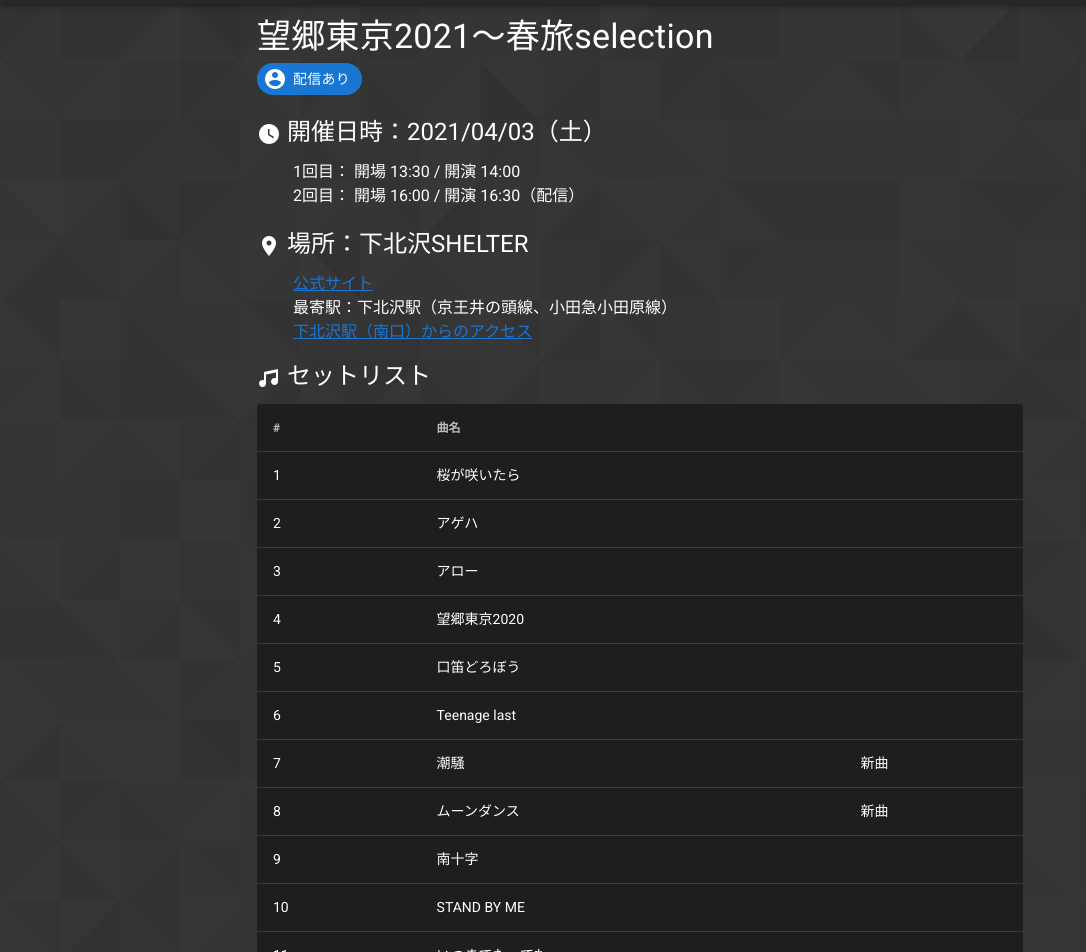
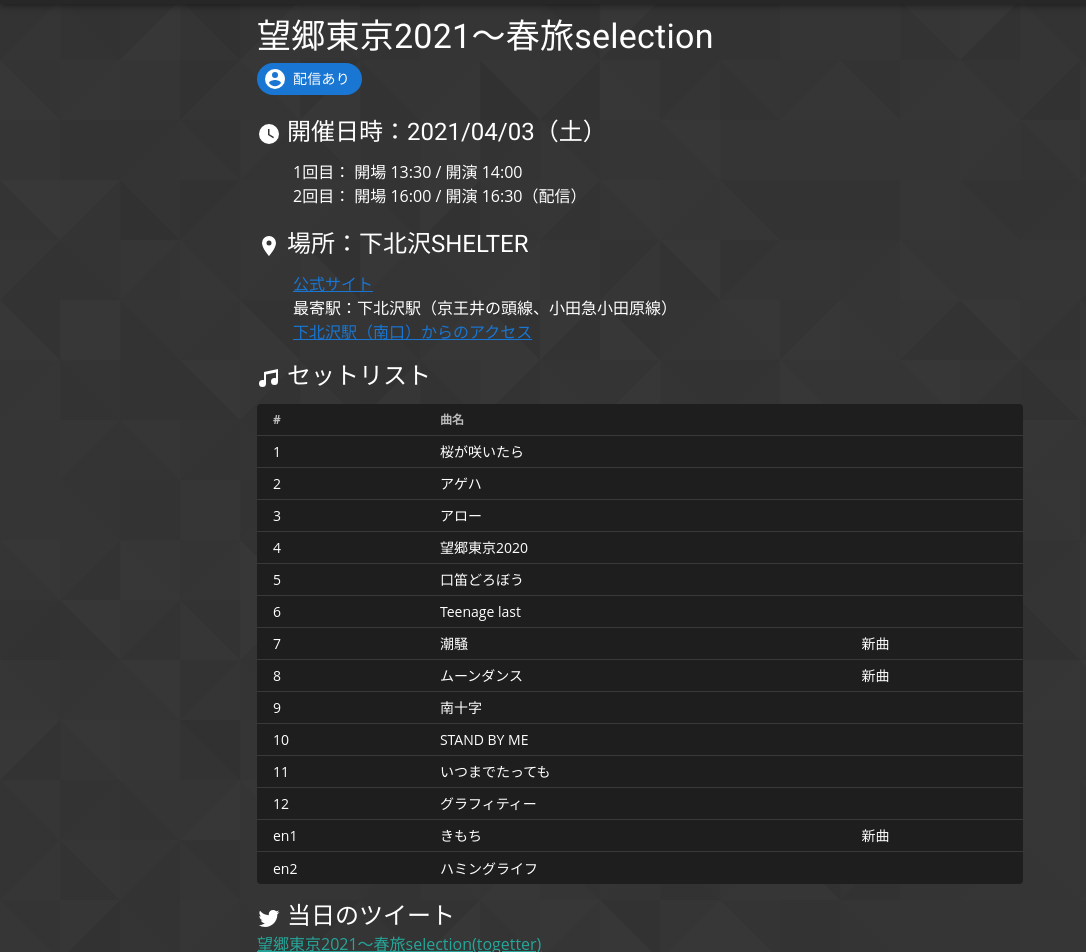
Before and after one commit to ak2ie/going-fan-site, a Nuxt app in the folder hosting/: page /live/20210403-bokyotokyo in a window 1280 px wide. Shown: the part 60-1012 px from the top of the page, without its empty margins (0-1086 px from the left). Built offline with nearby package versions, Linux system fonts and the light colour scheme.

Commit message:
ページ読込速度向上
・Webフォント非使用
・アイコンCDN非使用

```diff
--- a/hosting/layouts/default.vue
+++ b/hosting/layouts/default.vue
@@ -4,7 +4,7 @@
       <v-list>
         <v-list-item v-for="(item, i) in items" :key="i">
           <v-list-item-icon>
-            <v-icon v-text="item.icon"></v-icon>
+            <v-icon>{{ item.icon }}</v-icon>
           </v-list-item-icon>
           <v-list-item-content>
             <nuxt-link :to="item.to" class="white--text text-decoration-none"
@@ -22,7 +22,7 @@
         >GOING UNDER GROUND 非公式ファンサイト</span
       >
       <v-spacer></v-spacer>
-      <v-app-bar-nav-icon @click.stop="drawer = !drawer"></v-app-bar-nav-icon>
+      <v-icon @click.stop="drawer = !drawer">{{ icon.mdiMenu }}</v-icon>
     </v-app-bar>
     <v-main>
       <v-container>
@@ -33,25 +33,28 @@
 </template>
 
 <script>
+import { mdiApps, mdiAccountMultiple, mdiWaveform, mdiMenu } from '@mdi/js'
+
 export default {
   data() {
     return {
+      icon: { mdiMenu },
       clipped: false,
       drawer: false,
       fixed: false,
       items: [
         {
-          icon: 'mdi-apps',
+          icon: mdiApps,
           title: 'Home',
           to: '/',
         },
         {
-          icon: 'mdi-account-multiple',
+          icon: mdiAccountMultiple,
           title: 'メンバー',
           to: '/member',
         },
         {
-          icon: 'mdi-waveform',
+          icon: mdiWaveform,
           title: 'ライブ',
           to: '/lives',
         },
@@ -77,5 +80,10 @@ export default {
    * ------------------------------------------------- */
   /* https://www.toptal.com/designers/subtlepatterns/dark-sharp-edges/ */
   background: repeat url('/footer_lodyas.png');
+
+  font-family: 'Open Sans';
+}
+
+.application {
 }
 </style>
--- a/hosting/nuxt.config.js
+++ b/hosting/nuxt.config.js
@@ -14,7 +14,11 @@ export default {
     meta: [
       { charset: 'utf-8' },
       { name: 'viewport', content: 'width=device-width, initial-scale=1' },
-      { hid: 'description', name: 'description', content: '' },
+      {
+        hid: 'description',
+        name: 'description',
+        content: 'ロックバンドGOING UNDER GROUNDの非公式ファンサイト',
+      },
     ],
     link: [{ rel: 'icon', type: 'image/x-icon', href: '/favicon.ico' }],
   },
@@ -62,6 +66,13 @@ export default {
         },
       },
     },
+    defaultAssets: {
+      icons: false,
+      font: false,
+    },
+    icons: {
+      iconfont: 'mdiSvg',
+    },
   },
 
   // Build Configuration: https://go.nuxtjs.dev/config-build
--- a/hosting/package.json
+++ b/hosting/package.json
@@ -18,6 +18,7 @@
     "nuxt": "^2.15.3"
   },
   "devDependencies": {
+    "@mdi/js": "^5.9.55",
     "@nuxt/types": "^2.15.3",
     "@nuxt/typescript-build": "^2.1.0",
     "@nuxtjs/eslint-config-typescript": "^6.0.0",
--- a/hosting/pages/index.vue
+++ b/hosting/pages/index.vue
@@ -4,7 +4,10 @@
       <div class="text-h5">ライブ</div>
       <v-card class="mt-2">
         <v-card-title>
-          <nuxt-link to="live/20210505-arakawawatare" class="info--text">
+          <nuxt-link
+            to="live/20210505-arakawawatare"
+            class="info--text font-weight-bold"
+          >
             荒川わたれ〜2021 in 熊谷</nuxt-link
           ></v-card-title
         >
@@ -24,7 +27,10 @@
 
       <v-card class="mt-2">
         <v-card-title>
-          <nuxt-link to="live/20210626-withyou15th" class="info--text">
+          <nuxt-link
+            to="live/20210626-withyou15th"
+            class="info--text font-weight-bold"
+          >
             "with YOU"15th anniversary LIVE!</nuxt-link
           ></v-card-title
         >
@@ -60,7 +66,7 @@
     <v-col cols="12" md="8" offset-md="2">
       <div class="text-h5">SNS</div>
       <div class="text">
-        <v-icon>mdi-twitter</v-icon
+        <v-icon>{{ icon.mdiTwitter }}</v-icon
         ><a href="https://twitter.com/going_twilight" target="_blank"
           >@going_twilight</a
         >
@@ -70,13 +76,13 @@
 </template>
 
 <script>
-import Logo from '~/components/Logo.vue'
-import VuetifyLogo from '~/components/VuetifyLogo.vue'
+import { mdiTwitter } from '@mdi/js'
 
 export default {
-  components: {
-    Logo,
-    VuetifyLogo,
+  data() {
+    return {
+      icon: { mdiTwitter },
+    }
   },
 }
 </script>
--- a/hosting/pages/live/20210403-bokyotokyo.vue
+++ b/hosting/pages/live/20210403-bokyotokyo.vue
@@ -4,20 +4,21 @@
       <div class="text-h4">
         望郷東京2021〜春旅selection<v-spacer></v-spacer
         ><v-chip color="primary"
-          ><v-avatar left><v-icon>mdi-account-circle</v-icon></v-avatar
+          ><v-avatar left
+            ><v-icon>{{ icon.mdiAccountCircle }}</v-icon></v-avatar
           >配信あり</v-chip
         >
       </div>
 
       <div class="text-h5 mt-5">
-        <v-icon>mdi-clock</v-icon> 開催日時：2021/04/03（土）
+        <v-icon>{{ icon.mdiClock }}</v-icon> 開催日時：2021/04/03（土）
       </div>
       <div class="ml-9 mt-3">
         <div>1回目： 開場 13:30 / 開演 14:00</div>
         <div>2回目： 開場 16:00 / 開演 16:30（配信）</div>
       </div>
       <div class="text-h5 mt-5">
-        <v-icon>mdi-map-marker</v-icon> 場所：下北沢SHELTER
+        <v-icon>{{ icon.mdiMapMarker }}</v-icon> 場所：下北沢SHELTER
       </div>
       <div class="ml-9 mt-3">
         <div>
@@ -35,8 +36,10 @@
         </div>
       </div>
 
-      <h5 class="text-h5 mt-4"><v-icon>mdi-music</v-icon> セットリスト</h5>
-      <v-simple-table class="mt-3">
+      <h5 class="text-h5 mt-4">
+        <v-icon>{{ icon.mdiMusic }}</v-icon> セットリスト
+      </h5>
+      <v-simple-table class="mt-3" dense>
         <template v-slot:default>
           <thead>
             <tr>
@@ -54,14 +57,33 @@
           </tbody>
         </template>
       </v-simple-table>
+
+      <h5 class="text-h5 mt-4">
+        <v-icon>{{ icon.mdiTwitter }}</v-icon> 当日のツイート
+      </h5>
+      <a
+        href="https://togetter.com/li/1692159"
+        target="_blank"
+        class="info--text"
+        >望郷東京2021〜春旅selection(togetter)</a
+      >
     </v-col>
   </v-row>
 </template>
 
 <script>
+import {
+  mdiTwitter,
+  mdiAccountCircle,
+  mdiClock,
+  mdiMapMarker,
+  mdiMusic,
+} from '@mdi/js'
+
 export default {
   data() {
     return {
+      icon: { mdiTwitter, mdiAccountCircle, mdiClock, mdiMapMarker, mdiMusic },
       setlist: [
         {
           no: '1',
--- a/hosting/pages/live/20210505-arakawawatare.vue
+++ b/hosting/pages/live/20210505-arakawawatare.vue
@@ -4,13 +4,13 @@
       <div class="text-h4">荒川わたれ〜2021 in 熊谷</div>
 
       <div class="text-h5 mt-5">
-        <v-icon>mdi-clock</v-icon> 開催日時：2021/05/05（水・祝）
+        <v-icon>{{ icon.mdiClock }}</v-icon> 開催日時：2021/05/05（水・祝）
       </div>
       <div class="ml-9 mt-3">
         <div>開場 15:30 / 開演 16:00</div>
       </div>
       <div class="text-h5 mt-5">
-        <v-icon>mdi-map-marker</v-icon> 場所：熊谷八木橋デパート（8F
+        <v-icon>{{ icon.mdiMapMarker }}</v-icon> 場所：熊谷八木橋デパート（8F
         カトレアホール ）
       </div>
       <div class="ml-9 mt-3">
@@ -31,5 +31,16 @@
 </template>
 
 <script>
-export default {}
+import { mdiClock, mdiMapMarker } from '@mdi/js'
+
+export default {
+  data() {
+    return {
+      icon: {
+        mdiClock,
+        mdiMapMarker,
+      },
+    }
+  },
+}
 </script>
--- a/hosting/pages/live/20210626-withyou15th.vue
+++ b/hosting/pages/live/20210626-withyou15th.vue
@@ -4,14 +4,14 @@
       <div class="text-h4">"with YOU"15th anniversary LIVE!</div>
 
       <div class="text-h5 mt-5">
-        <v-icon>mdi-clock</v-icon> 開催日時：2021/06/26（土）
+        <v-icon>{{ icon.mdiClock }}</v-icon> 開催日時：2021/06/26（土）
       </div>
       <div class="ml-9 mt-3">
         <div>1回目： 開場 13:30 / 開演 14:00</div>
         <div>2回目： 開場 16:00 / 開演 16:30</div>
       </div>
       <div class="text-h5 mt-5">
-        <v-icon>mdi-map-marker</v-icon> 場所：下北沢SHELTER
+        <v-icon>{{ icon.mdiMapMarker }}</v-icon> 場所：下北沢SHELTER
       </div>
       <div class="ml-9 mt-3">
         <div>
@@ -29,13 +29,16 @@
         </div>
       </div>
 
-      <h5 class="text-h5 mt-4"><v-icon>mdi-music</v-icon> 収録曲一覧</h5>
-      <v-simple-table class="mt-3">
+      <h5 class="text-h5 mt-4">
+        <v-icon>{{ icon.mdiMusic }}</v-icon> 収録曲一覧
+      </h5>
+      <v-simple-table class="mt-3" dense>
         <template v-slot:default>
           <thead>
             <tr>
               <th>#</th>
               <th>曲名</th>
+              <th></th>
             </tr>
           </thead>
           <tbody>
@@ -43,13 +46,14 @@
               <td>{{ music.no }}</td>
               <td>
                 {{ music.title }}
-
+              </td>
+              <td>
                 <a
                   v-if="music.youtube"
                   :href="music.youtube"
                   target="_blank"
                   class="pl-3 text-decoration-none"
-                  ><v-icon>mdi-youtube</v-icon></a
+                  ><v-icon>{{ icon.mdiYoutube }}</v-icon></a
                 >
               </td>
             </tr>
@@ -61,9 +65,12 @@
 </template>
 
 <script>
+import { mdiClock, mdiMapMarker, mdiMusic, mdiYoutube } from '@mdi/js'
+
 export default {
   data() {
     return {
+      icon: { mdiClock, mdiMapMarker, mdiMusic, mdiYoutube },
       musics: [
         {
           no: '01',
--- a/hosting/pages/member.vue
+++ b/hosting/pages/member.vue
@@ -8,11 +8,11 @@
           <li class="text">1978/12/22 生まれ</li>
           <li class="text">ボーカル・ギター・作詞・作曲</li>
         </ul>
-        <v-icon>mdi-twitter</v-icon>
+        <v-icon>{{ icon.mdiTwitter }}</v-icon>
         <a href="https://twitter.com/sou_matsumoto" target="_blank"
           >@sou_matsumoto</a
         ><br />
-        <v-icon>mdi-instagram</v-icon>
+        <v-icon>{{ icon.mdiInstagram }}</v-icon>
         <a href="https://www.instagram.com/sou_matsumoto/" target="_blank"
           >@sou_matsumoto</a
         >
@@ -23,7 +23,7 @@
           <li class="text">1978/12/19 生まれ</li>
           <li class="text">ギター</li>
         </ul>
-        <v-icon>mdi-twitter</v-icon>
+        <v-icon>{{ icon.mdiTwitter }}</v-icon>
         <a href="https://twitter.com/nakaza_nkz" target="_blank">@nakaza_nkz</a
         ><br />
       </div>
@@ -34,7 +34,7 @@
           <li class="text">1978/8/14 生まれ</li>
           <li class="text">ベース</li>
         </ul>
-        <v-icon>mdi-twitter</v-icon>
+        <v-icon>{{ icon.mdiTwitter }}</v-icon>
         <a href="https://twitter.com/satotosato" target="_blank">@satotosato</a
         ><br />
       </div>
@@ -43,5 +43,13 @@
 </template>
 
 <script>
-export default {}
+import { mdiTwitter, mdiInstagram } from '@mdi/js'
+
+export default {
+  data() {
+    return {
+      icon: { mdiTwitter, mdiInstagram },
+    }
+  },
+}
 </script>
```
Also changed, not shown: 1 other file (tests, documents, lock files or other folders).
